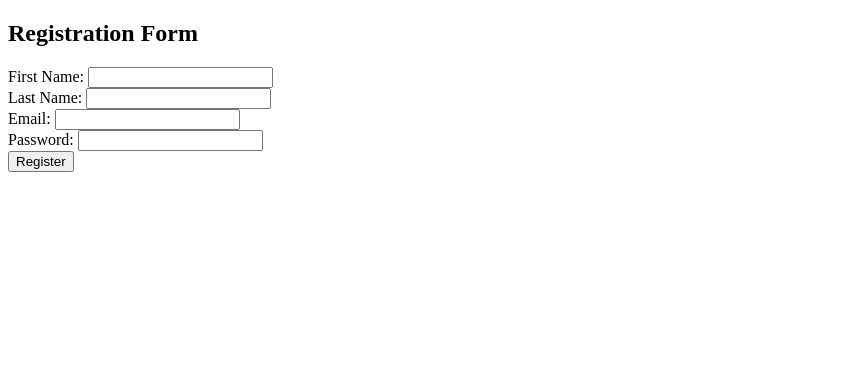
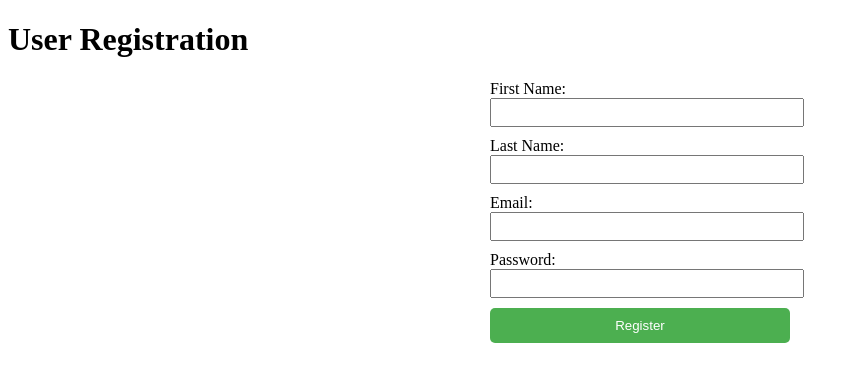
Before and after one commit to helsoc7/benutzerregistrierung, a FastAPI app: template templates/register.html in a window 1280 px wide. Shown: the top 382 px of the page, without its empty margins (0-859 px from the left). Run offline with FastAPI, Linux system fonts and the light colour scheme; the template is opened without the code that fills it, so the values that code supplies are empty; parts of the project's set-up code (start-up, migrations or seed data) failed here and were passed over.

Commit message:
added full solution

```diff
--- a/app.py
+++ b/app.py
@@ -1,10 +1,10 @@
 from fastapi import FastAPI, Request, Form
 from fastapi.templating import Jinja2Templates
-from fastapi.responses import HTMLResponse, RedirectResponse, FlashResponse
+from fastapi.responses import HTMLResponse, RedirectResponse
 from pydantic import BaseModel
 
 app = FastAPI()
-templates = Jinja2Templates(directory="templates")
+templates = Jinja2Templates(directory="./templates")
 
 
 class RegistrationForm(BaseModel):
@@ -18,13 +18,9 @@ class RegistrationForm(BaseModel):
 async def read_form(request: Request):
     return templates.TemplateResponse("register.html", {"request": request})
 
-
-@app.post("/register", response_class=HTMLResponse)
-async def register(request: Request, form: RegistrationForm = Form(...)):
-    # Add form validation logic here (e.g., email validation)
-    # For simplicity, the validation is not implemented in this example.
-    flash_message = "Registration successful! Welcome, {}!".format(form.firstname)
-    return FlashResponse(templates.TemplateResponse("register.html", {"request": request}), flash=flash_message)
+@app.post("/success", response_class=HTMLResponse)
+async def register(request: Request):
+    return templates.TemplateResponse("success.html", {"request": request})
 
 
 if __name__ == "__main__":
--- /dev/null
+++ b/requirements.txt
@@ -0,0 +1,5 @@
+fastapi
+jinja2
+uvicorn
+httpx
+pydantic
--- a/templates/register.html
+++ b/templates/register.html
@@ -1,11 +1,13 @@
 <!DOCTYPE html>
 <html>
 <head>
-    <link rel="stylesheet" type="text/css" href="{{ url_for('static', path='/styles.css') }}">
+    <title>User Registration</title>
+    <link rel="stylesheet" href="static/styles.css">
 </head>
 <body>
-    <h2>Registration Form</h2>
-    <form method="post" action="/register">
+    <h1>User Registration</h1>
+
+    <form action="/success" method="post">
         <label for="firstname">First Name:</label>
         <input type="text" name="firstname" required><br>
 
```
Also changed, not shown: templates/success.html (added, +13 -0 lines), static/styles.css (renamed from styles.css).
